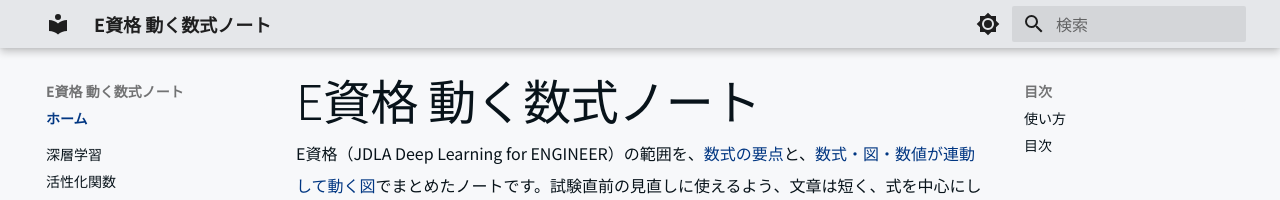
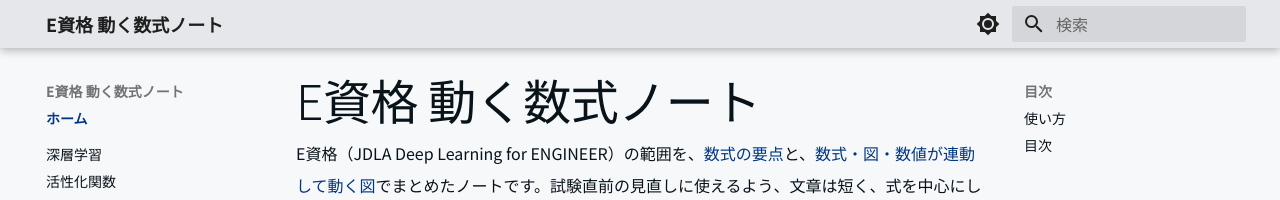
Before and after one commit to minnanosaiban/e-shikaku, an MkDocs documentation site: the page built from docs/index.md, in a window 1280 px wide. Shown: the top 200 px of the page. Built offline with MkDocs 1.6.1 and Material for MkDocs 9.7.7, drawn with Linux system fonts in a browser that asks for light colours.

Commit message:
Update e-shikaku

```diff
--- a/docs/css/note.css
+++ b/docs/css/note.css
@@ -232,3 +232,7 @@
 @media (max-width: 600px) {
   .ew-row { grid-template-columns: minmax(0, 1fr); gap: 0.1rem; }
 }
+
+/* ヘッダー・メニューのロゴは出さない（サイト名だけにする） */
+.md-header__button.md-logo,
+.md-nav__button.md-logo { display: none; }
```
